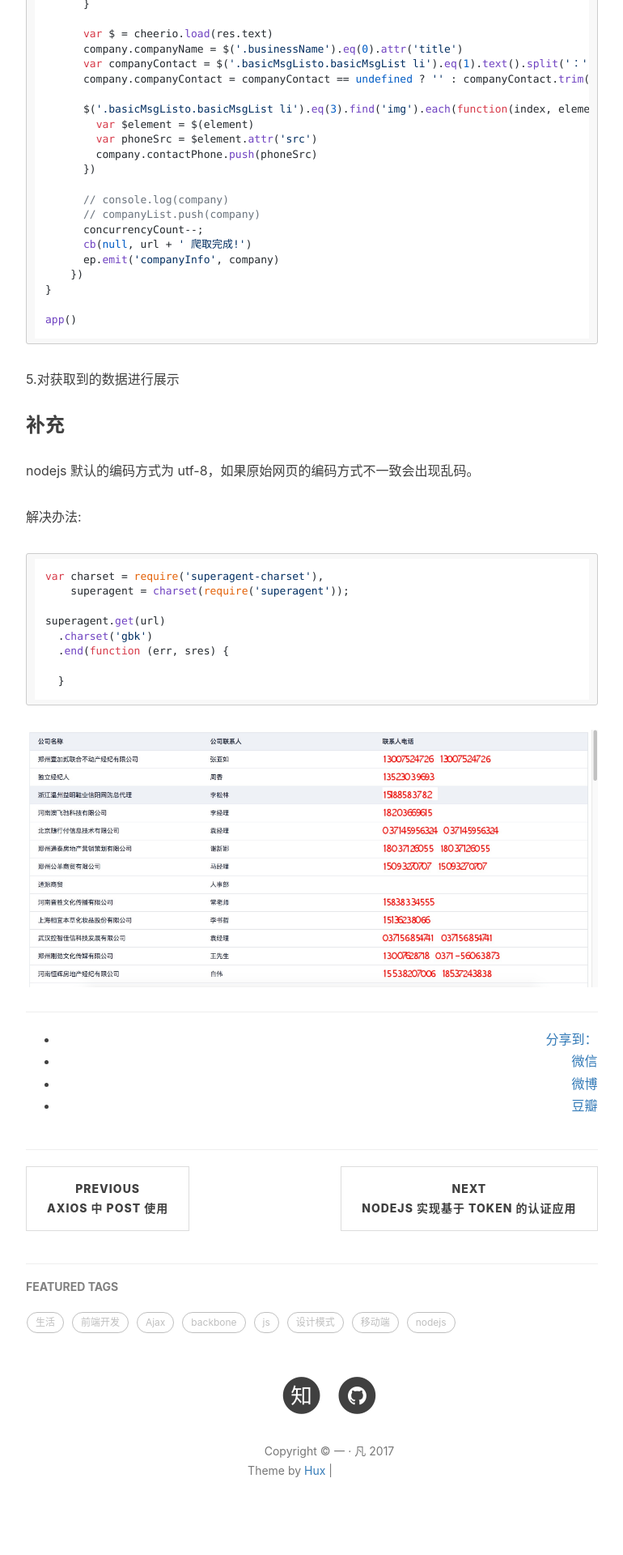
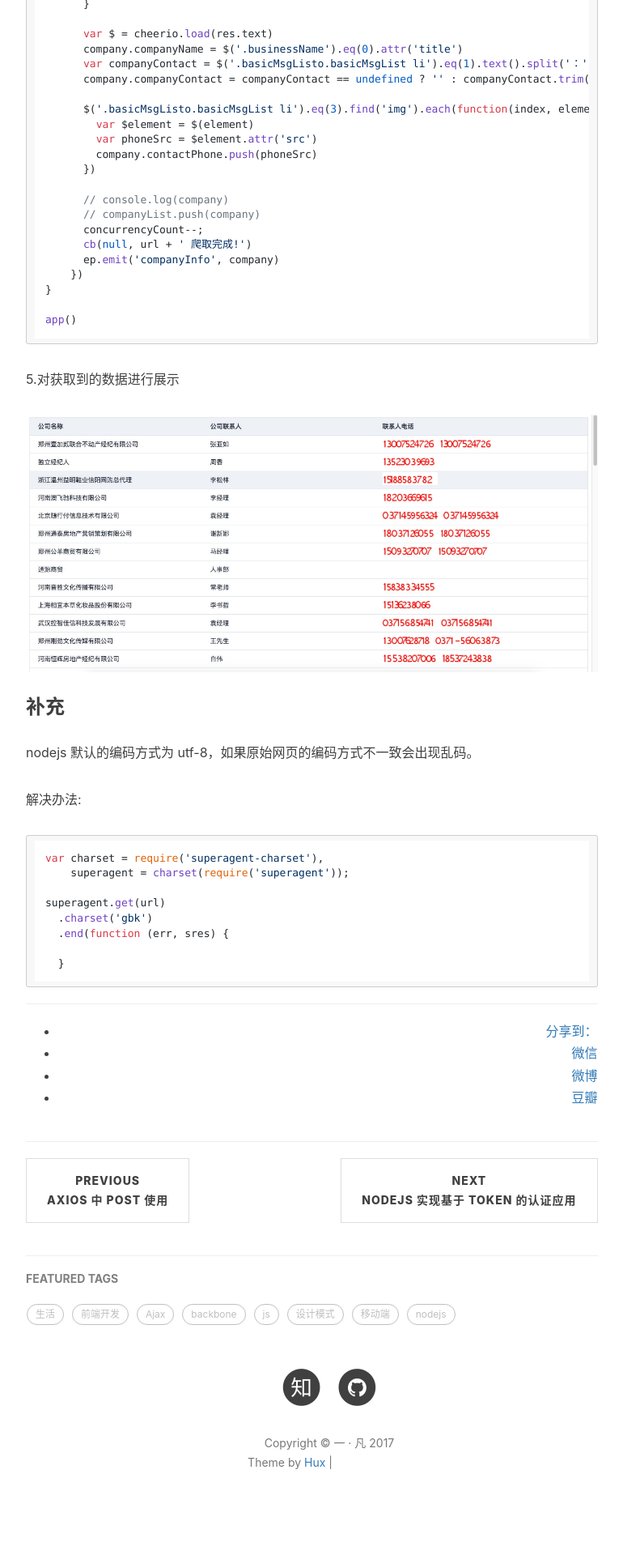
Before and after one commit to CherishLyf/CherishLyf.github.io, a Jekyll site: the page built from _posts/2017-06-09-spider.markdown, in a window 1280 px wide. Shown: the part 4419-6339 px from the top of the page at 81% size, without its empty margins (233-1003 px from the left). Built offline with Jekyll 4.4.1, drawn with Linux system fonts in a browser that asks for light colours; nearby versions of some CDN libraries; comment, search, counter and statistics services are not loaded; grey boxes are pictures that could not be loaded.

Commit message:
更新爬虫博文

````diff
--- a/_posts/2017-06-09-spider.markdown
+++ b/_posts/2017-06-09-spider.markdown
@@ -225,6 +225,8 @@ app()
 
 5.对获取到的数据进行展示
 
+![1](/img/20170609-spider-1.jpg)
+
 ### 补充
 
 nodejs 默认的编码方式为 utf-8，如果原始网页的编码方式不一致会出现乱码。
@@ -241,5 +243,3 @@ superagent.get(url)
 
   }
 ```
-
-![1](/img/20170609-spider-1.jpg)
````
